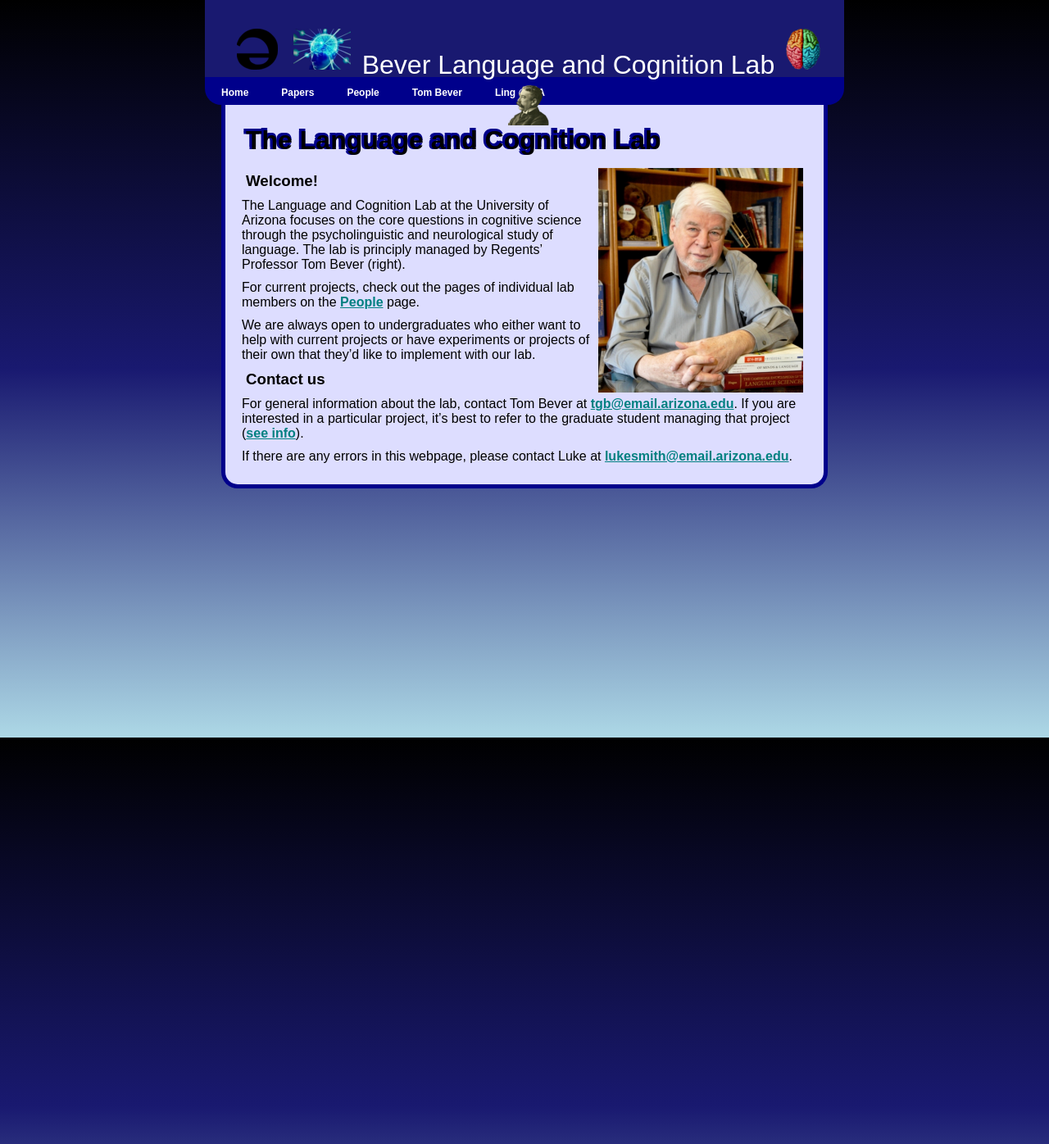
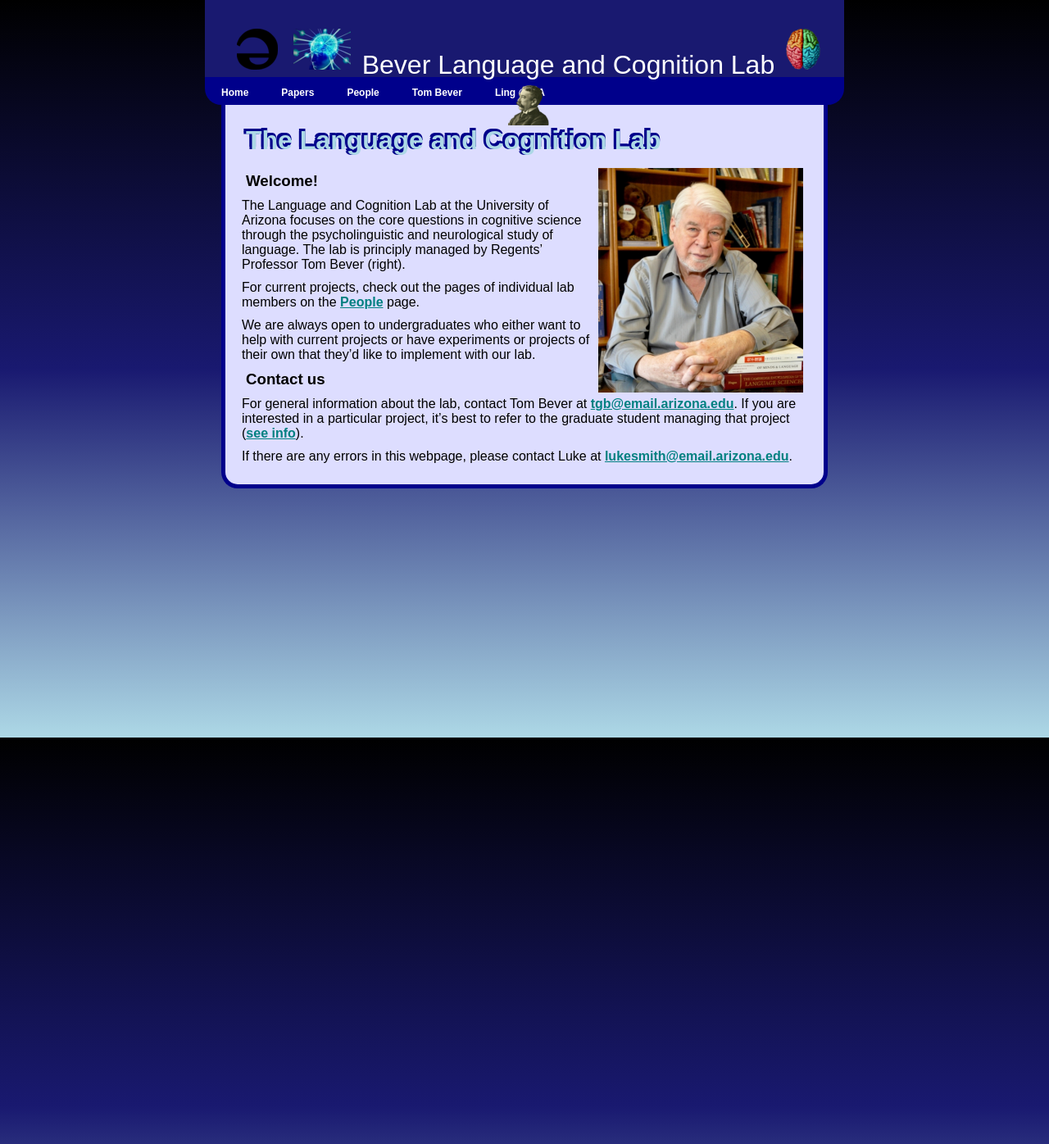
Before and after one commit to coglanglab/coglanglab.github.io, a Jekyll site: the page built from index.md, in a window 1280 px wide. Shown: the whole page at 82% size. Built offline with Jekyll 4.4.1, drawn with Linux system fonts in a browser that asks for light colours; our own code applies the rules of GitHub Pages for plain Markdown files.

Commit message:
header change

```diff
--- a/css/style.css
+++ b/css/style.css
@@ -55,6 +55,7 @@ h1,h2,h3,h4,h5,h6 {
 }
 
 h1 {
+	color: lightblue;
 	text-shadow: -3px 0 darkblue, -3px -3px darkblue, 0 -3px darkblue;
 }
 /* ----- HEADER ----- */
```
